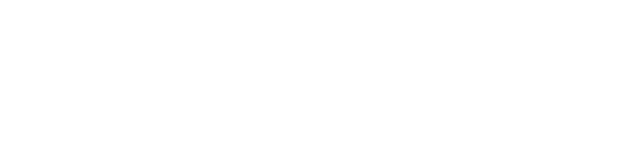
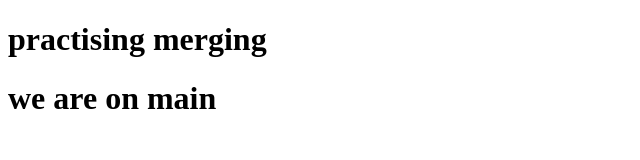
Before and after one commit to eberriphath/a-new-project, a plain HTML site: page index.html in a window 1280 px wide. Shown: the whole page, without its empty margins (0-640 px from the left). Drawn offline with Linux system fonts and the light colour scheme.

Commit message:
add h1 to html file

```diff
--- a/index.html
+++ b/index.html
@@ -6,6 +6,8 @@
     <title>Document</title>
 </head>
 <body>
+    <h1>practising merging</h1>
+    <h1>we are on main</h1>
 
 </body>
 </html>
```
